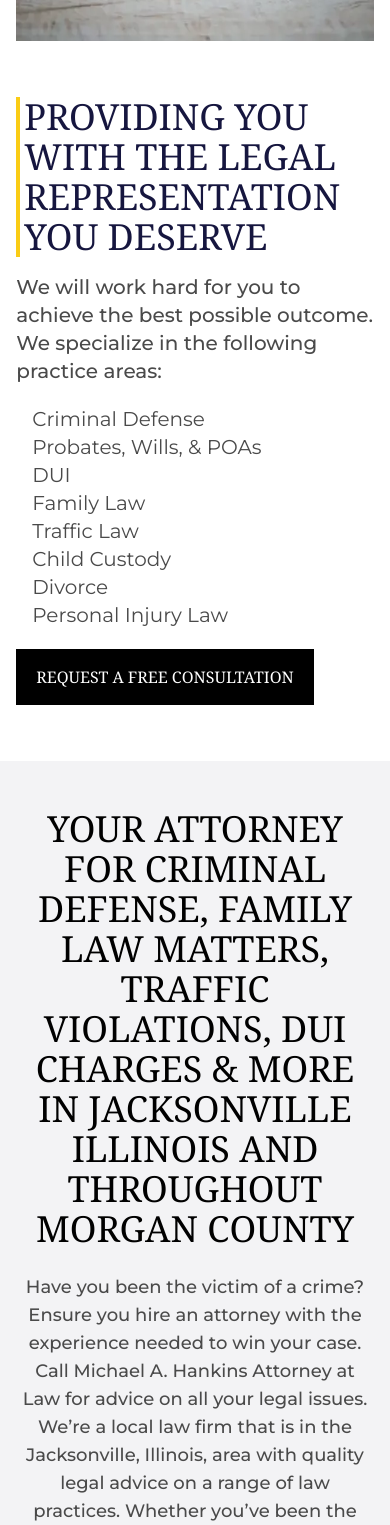
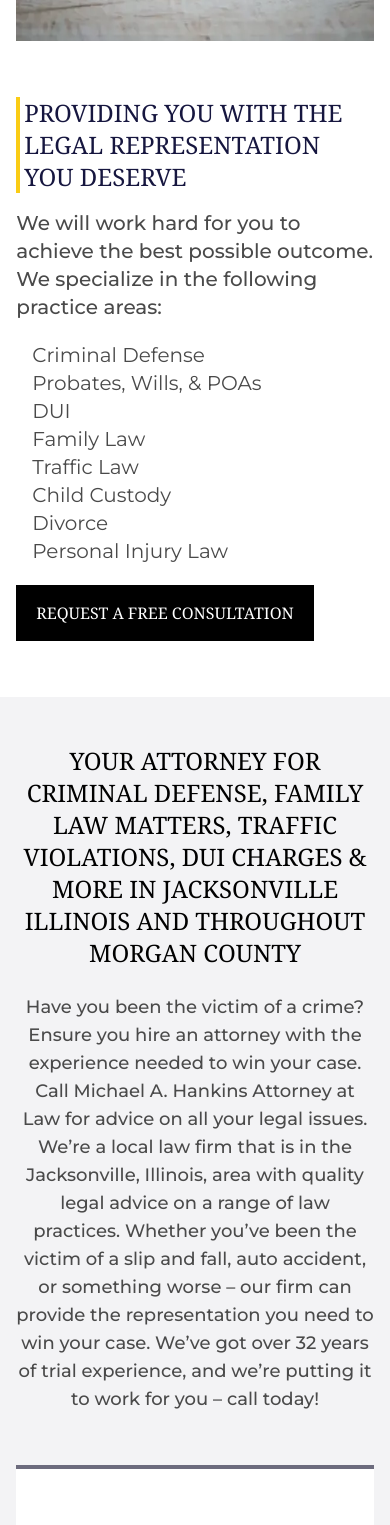
Before and after one commit to kingjames087/michaelhankinslaw, a React (Vite) app: page / in a window 390 px wide. Shown: the part 1508-3033 px from the top of the page. Built offline with nearby package versions, Linux system fonts and the light colour scheme; a web font is replaced by a local one.

Commit message:
fixed responsiveness

```diff
--- a/src/pages/home/homeComponents/Section1/Section1.jsx
+++ b/src/pages/home/homeComponents/Section1/Section1.jsx
@@ -9,7 +9,7 @@ const Section1 = () => {
       <div className='flex flex-col lg:flex-row gap-14 items-center justify-center'>
             <img className='w-[469px] h-[605px]' src={lawImg} alt="" />
             <div>
-                <h1 className='text-4xl text-[#16163F] border-l-4 ps-1 border-yellow-400  '>PROVIDING YOU WITH THE LEGAL REPRESENTATION YOU DESERVE</h1>
+                <h1 className=' text-2xl lg:text-4xl text-[#16163F] border-l-4 ps-1 border-yellow-400  '>PROVIDING YOU WITH THE LEGAL REPRESENTATION YOU DESERVE</h1>
                 <p className='text-[#4A4A4A] text-xl pt-4'>We will work hard for you to achieve the best possible outcome. We specialize in the following practice areas:</p>
                 <ul className='py-5 text-[#4A4A4A] list-disc ps-4'>
                     <li className='text-xl'>Criminal Defense</li>
--- a/src/pages/home/homeComponents/section2/Section2.jsx
+++ b/src/pages/home/homeComponents/section2/Section2.jsx
@@ -7,7 +7,7 @@ const Section2 = () => {
   return (
     <div className='bg-[#16163F0D] py-12'>
       <div className='w-11/12 max-w-screen-2xl mx-auto '>
-      <h1 className='text-4xl text-center font-medium'>YOUR ATTORNEY FOR CRIMINAL DEFENSE, FAMILY LAW MATTERS, TRAFFIC VIOLATIONS, DUI CHARGES & MORE IN JACKSONVILLE ILLINOIS AND THROUGHOUT MORGAN COUNTY</h1>
+      <h1 className=' text-2xl lg:text-4xl text-center font-medium'>YOUR ATTORNEY FOR CRIMINAL DEFENSE, FAMILY LAW MATTERS, TRAFFIC VIOLATIONS, DUI CHARGES & MORE IN JACKSONVILLE ILLINOIS AND THROUGHOUT MORGAN COUNTY</h1>
 
       <p className='text-[#4A4A4A] text-lg text-center py-6'>Have you been the victim of a crime? Ensure you hire an attorney with the experience needed to win your case. Call Michael A. Hankins Attorney at Law for advice on all your legal issues. We’re a local law firm that is in the Jacksonville, Illinois, area with quality legal advice on a range of law practices. Whether you’ve been the victim of a slip and fall, auto accident, or something worse – our firm can provide the representation you need to win your case. We’ve got over 32 years of trial experience, and we’re putting it to work for you – call today!</p>
       </div>
--- a/src/pages/home/homeComponents/section6/Section6.jsx
+++ b/src/pages/home/homeComponents/section6/Section6.jsx
@@ -18,9 +18,8 @@ const Section6 = () => {
           smoothly.
         </p>
         <div className="w-full lg:w-3/4 mx-auto">
-
           <div className="">
-            <form className="bg-white  rounded px-8 pt-6 pb-8 mb-4">
+            <form className="bg-white  rounded px-2 lg:px-8 pt-6 pb-8 mb-4">
               <div className="mb-4 flex gap-5 lg:gap-10">
                 <input
                   className="appearance-none border rounded w-full py-3 px-3 text-gray-700 leading-tight focus:outline-none focus:shadow-outline"
@@ -70,7 +69,6 @@ const Section6 = () => {
                   <option>Yes, I am returning Client</option>
                   <option>No, I am a new client</option>
                   <option>I am neither</option>
-
                 </select>
               </div>
               <textarea
@@ -78,9 +76,11 @@ const Section6 = () => {
                 rows="4"
                 placeholder="Message..."
               ></textarea>
-           <div className="flex items-center justify-center py-6">
-           <button className="px-6 py-3 bg-[#4054B2] hover:bg-black text-white rounded-md">Submit Form</button>
-           </div>
+              <div className="flex items-center justify-center py-6">
+                <button className="px-6 py-3 bg-[#4054B2] hover:bg-black text-white rounded-md">
+                  Submit Form
+                </button>
+              </div>
             </form>
           </div>
         </div>
```
